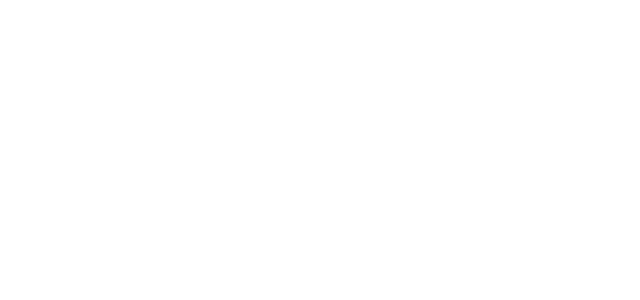
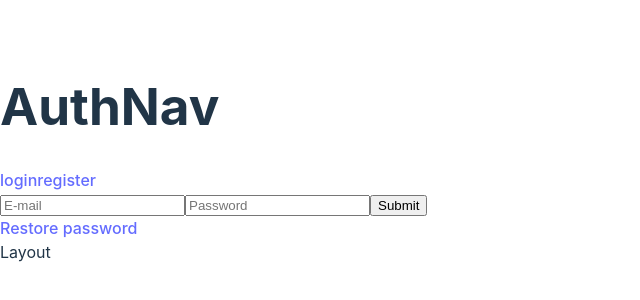
Before and after one commit to elias-291356/QuizMaster, a React (Vite) app: page / in a window 1280 px wide. Shown: the part 246-546 px from the top of the page, without its empty margins (0-640 px from the left). Built offline with nearby package versions, Linux system fonts and the light colour scheme.

Commit message:
auth routes

```diff
--- a/package.json
+++ b/package.json
@@ -14,6 +14,7 @@
     "@types/redux": "^3.6.0",
     "react": "^18.2.0",
     "react-dom": "^18.2.0",
+    "react-hook-form": "^7.50.1",
     "react-redux": "^9.1.0",
     "react-router-dom": "^6.22.0",
     "redux": "^5.0.1",
--- /dev/null
+++ b/src/App.jsx
@@ -0,0 +1,29 @@
+// import { useState } from "react";
+
+import { Route, Routes, Link } from "react-router-dom";
+import Layout from "./components/Layout";
+import LoginForm from "./components/LoginForm";
+import RegisterFrom from "./components/RegisterFrom";
+import ResetPassword from "./components/ResetPassword";
+// import AuthPage from "./pages/AuthPage";
+
+// import "./App.css";
+// import { useDispatch, useSelector } from "react-redux";
+// import { selectCount, selectIsSubmit } from "./redux/selector";
+
+function App() {
+  return (
+    <>
+      <Routes>
+        <Route path="/" element={<Layout />}>
+          <Route index element={<LoginForm />} />
+          <Route path="login" element={<LoginForm />} />
+          <Route path="register" element={<RegisterFrom />} />
+        </Route>
+        <Route path="reset" element={<ResetPassword />} />
+      </Routes>
+    </>
+  );
+}
+
+export default App;
--- a/src/App.tsx
+++ /dev/null
@@ -1,11 +0,0 @@
-// import { useState } from "react";
-
-// import "./App.css";
-// import { useDispatch, useSelector } from "react-redux";
-// import { selectCount, selectIsSubmit } from "./redux/selector";
-
-function App() {
-  return <></>;
-}
-
-export default App;
--- /dev/null
+++ b/src/components/AuthNav.jsx
@@ -0,0 +1,15 @@
+import React from "react";
+import { Link } from "react-router-dom";
+import LoginForm from "./LoginForm";
+
+const AuthNav = () => {
+  return (
+    <div>
+      <h1>AuthNav</h1>
+      <Link to="/login">login</Link>
+      <Link to="/register">register</Link>
+    </div>
+  );
+};
+
+export default AuthNav;
--- /dev/null
+++ b/src/components/Layout.jsx
@@ -0,0 +1,15 @@
+import React from "react";
+import { Outlet } from "react-router-dom";
+import AuthNav from "./AuthNav";
+
+const Layout = () => {
+  return (
+    <div>
+      <AuthNav />
+      <Outlet />
+      Layout
+    </div>
+  );
+};
+
+export default Layout;
--- /dev/null
+++ b/src/components/LoginForm.jsx
@@ -0,0 +1,31 @@
+import React from "react";
+import { Link } from "react-router-dom";
+import ResetPassword from "./ResetPassword";
+import { useForm } from "react-hook-form";
+const LoginForm = () => {
+  const {
+    register,
+    handleSubmit,
+    formState: { errors },
+  } = useForm();
+  const onSubmit = (data) => console.log(data);
+  // console.log(errors);
+
+  return (
+    <div>
+      <form onSubmit={handleSubmit(onSubmit)}>
+        <input type="email" placeholder="E-mail" {...register("E-mail")} />
+        <input
+          type="password"
+          placeholder="Password"
+          {...register("Password")}
+        />
+
+        <input type="submit" />
+      </form>
+      <Link to="/reset">Restore password</Link>
+    </div>
+  );
+};
+
+export default LoginForm;
--- /dev/null
+++ b/src/components/RegisterFrom.jsx
@@ -0,0 +1,7 @@
+import React from "react";
+
+const RegisterFrom = () => {
+  return <div>RegisterFrom</div>;
+};
+
+export default RegisterFrom;
--- /dev/null
+++ b/src/components/ResetPassword.jsx
@@ -0,0 +1,19 @@
+import React from "react";
+import { useNavigate } from "react-router-dom";
+
+const ResetPassword = () => {
+  const navigate = useNavigate();
+  const toBack = () => {
+    navigate("/login");
+  };
+  return (
+    <div>
+      <h3>Enter email for restore password</h3>
+      <input type="email" placeholder="Email" />
+      <button>Enter</button>
+      <button onClick={toBack}>Back</button>
+    </div>
+  );
+};
+
+export default ResetPassword;
--- a/src/main.tsx
+++ b/src/main.tsx
@@ -10,7 +10,7 @@
   <React.StrictMode>
     <Provider store={store}>
       <BrowserRouter>
-        {/* <BrowserRouter basename="/QuizMaster"> */}
+        {/* <BrowserRouter basename="/quizemaster"> */}
         <App />
       </BrowserRouter>
     </Provider>
--- /dev/null
+++ b/src/pages/AuthPage.jsx
@@ -0,0 +1,16 @@
+import React from "react";
+
+import { Outlet } from "react-router-dom";
+import AuthNav from "../components/AuthNav";
+
+const AuthPage = () => {
+  return (
+    <div>
+      {/* <AuthNav />
+      <Outlet />
+      AuthPage */}
+    </div>
+  );
+};
+
+export default AuthPage;
```
Also changed, not shown: 1 other file (tests, documents, lock files or other folders).
